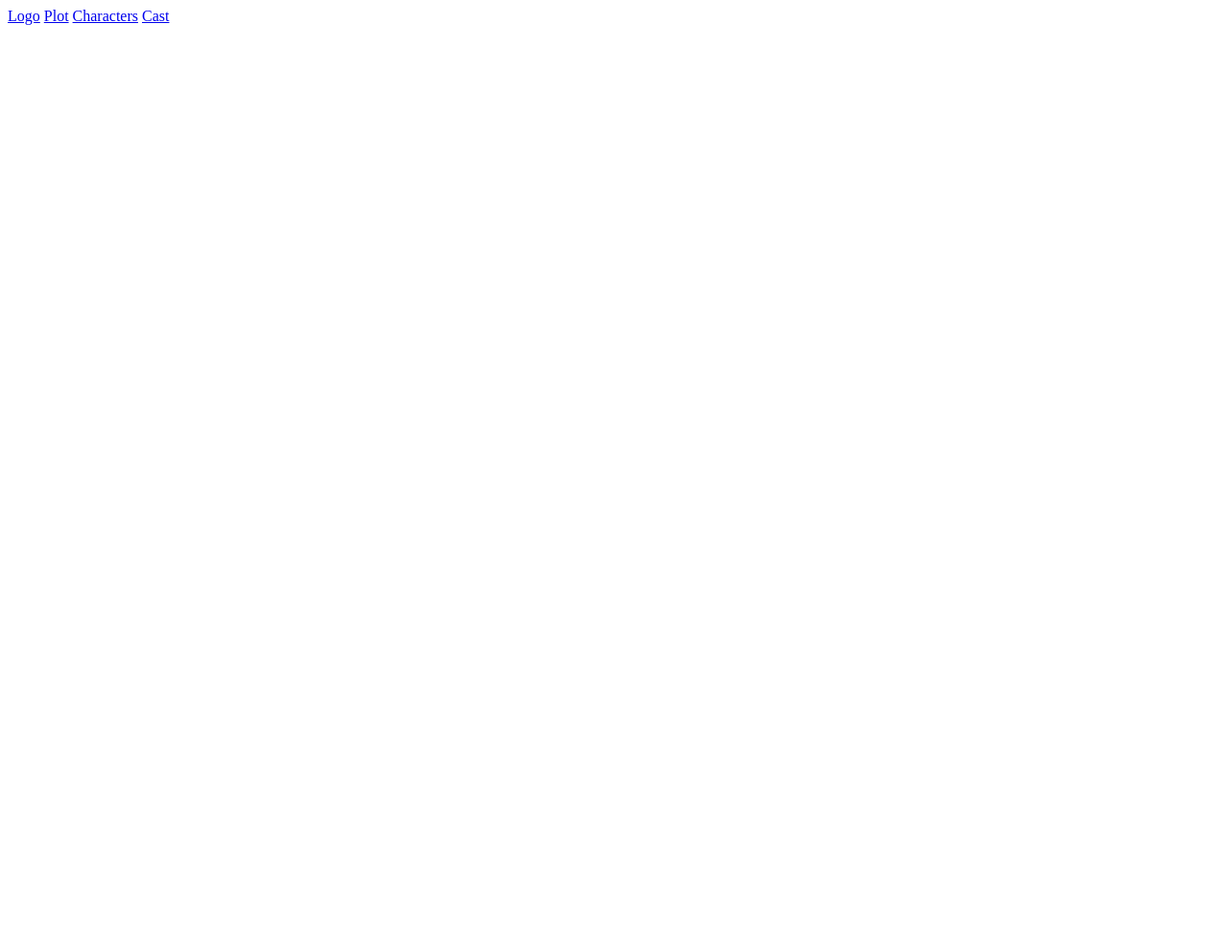
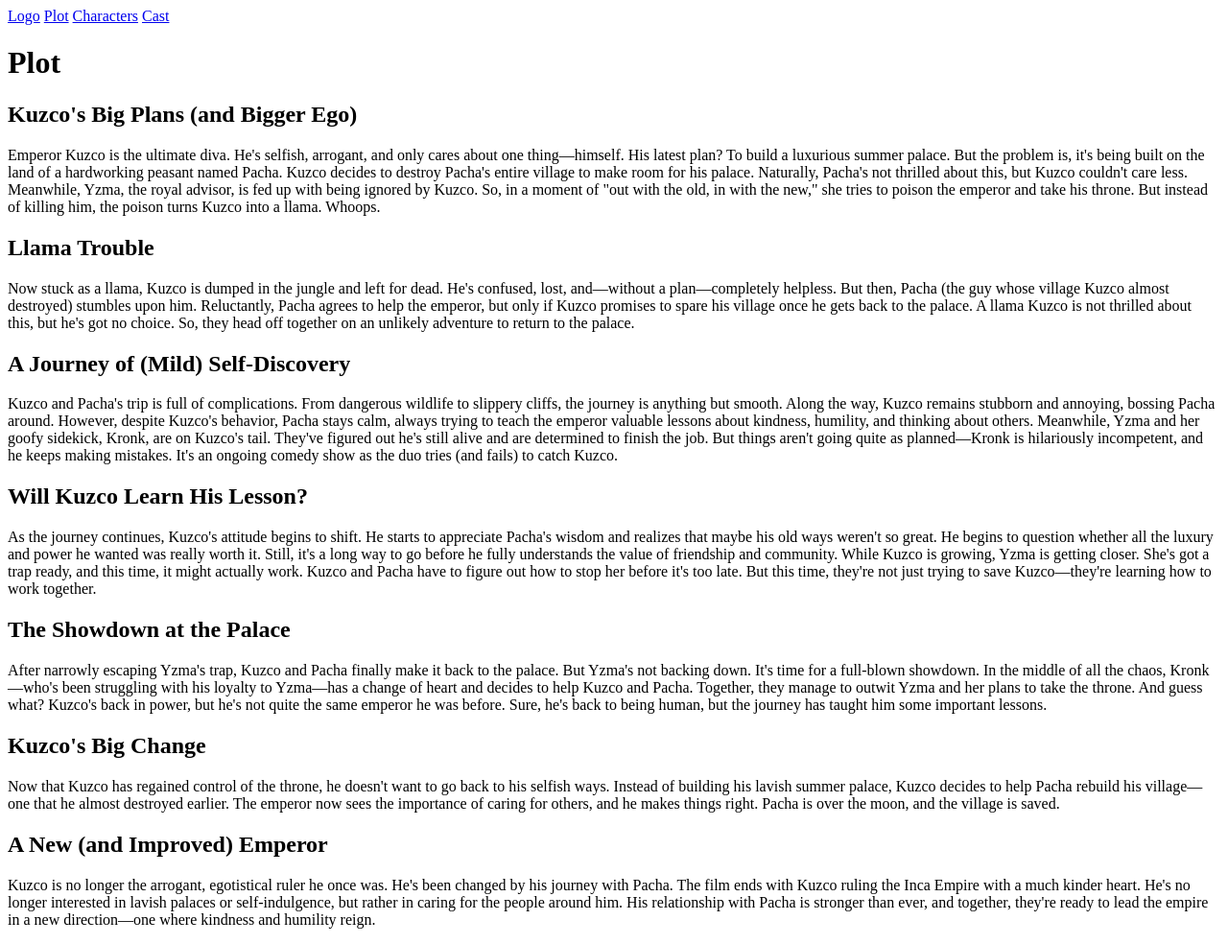
Before and after one commit to sanyasafi94/emperorsnewgroove-site, a plain HTML site: page plot.html in a window 1280 px wide. Shown: the whole page at 96% size. Before the commit the page ends 800 px from the top, so only its background shows below. Drawn offline with Linux system fonts and the light colour scheme.

Commit message:
create plot content

```diff
--- a/plot.html
+++ b/plot.html
@@ -21,12 +21,59 @@
         <a href="characters.html" class="nav__characters">Characters</a>
         <a href="cast.html" class="nav__cast">Cast</a>
       </nav>
+      <h1> Plot</h1>
     </header>
-  </body>
+
   <main>
     <section>
+      <div class="plot">
+        <h2 class="plot__title"> Kuzco's Big Plans (and Bigger Ego) </h2>
+        <p class="plot__text"> Emperor Kuzco is the ultimate diva. He's selfish, arrogant, and only cares about one thing—himself. His latest plan? To build a luxurious summer palace. But the problem is, it's being built on the land of a hardworking peasant named Pacha. Kuzco decides to destroy Pacha's entire village to make room for his palace. Naturally, Pacha's not thrilled about this, but Kuzco couldn't care less.
+
+          Meanwhile, Yzma, the royal advisor, is fed up with being ignored by Kuzco. So, in a moment of "out with the old, in with the new," she tries to poison the emperor and take his throne. But instead of killing him, the poison turns Kuzco into a llama. Whoops.</p>
+      </div>
+
+      <div class="plot">
+        <h2 class="plot__title">Llama Trouble </h2>
+        <p class="plot__text">Now stuck as a llama, Kuzco is dumped in the jungle and left for dead. He's confused, lost, and—without a plan—completely helpless. But then, Pacha (the guy whose village Kuzco almost destroyed) stumbles upon him. Reluctantly, Pacha agrees to help the emperor, but only if Kuzco promises to spare his village once he gets back to the palace. A llama Kuzco is not thrilled about this, but he's got no choice. So, they head off together on an unlikely adventure to return to the palace. </p>
+      </div>
+
+      <div class="plot">
+        <h2 class="plot__title">A Journey of (Mild) Self-Discovery</h2>
+        <p class="plot__text">Kuzco and Pacha's trip is full of complications. From dangerous wildlife to slippery cliffs, the journey is anything but smooth. Along the way, Kuzco remains stubborn and annoying, bossing Pacha around. However, despite Kuzco's behavior, Pacha stays calm, always trying to teach the emperor valuable lessons about kindness, humility, and thinking about others.
+
+          Meanwhile, Yzma and her goofy sidekick, Kronk, are on Kuzco's tail. They've figured out he's still alive and are determined to finish the job. But things aren't going quite as planned—Kronk is hilariously incompetent, and he keeps making mistakes. It's an ongoing comedy show as the duo tries (and fails) to catch Kuzco. </p>
+      </div>
+
+      <div class="plot">
+        <h2 class="plot__title">Will Kuzco Learn His Lesson?</h2>
+        <p class="plot__text">As the journey continues, Kuzco's attitude begins to shift. He starts to appreciate Pacha's wisdom and realizes that maybe his old ways weren't so great. He begins to question whether all the luxury and power he wanted was really worth it. Still, it's a long way to go before he fully understands the value of friendship and community.
+
+          While Kuzco is growing, Yzma is getting closer. She's got a trap ready, and this time, it might actually work. Kuzco and Pacha have to figure out how to stop her before it's too late. But this time, they're not just trying to save Kuzco—they're learning how to work together.</p>
+      </div>
+
+      <div class="plot">
+        <h2 class="plot__title">The Showdown at the Palace</h2>
+        <p class="plot__text">After narrowly escaping Yzma's trap, Kuzco and Pacha finally make it back to the palace. But Yzma's not backing down. It's time for a full-blown showdown. In the middle of all the chaos, Kronk—who's been struggling with his loyalty to Yzma—has a change of heart and decides to help Kuzco and Pacha. Together, they manage to outwit Yzma and her plans to take the throne.
+
+          And guess what? Kuzco's back in power, but he's not quite the same emperor he was before. Sure, he's back to being human, but the journey has taught him some important lessons.</p>
+      </div>
+
+      <div class="plot">
+        <h2 class="plot__title">Kuzco's Big Change</h2>
+        <p class="plot__text">Now that Kuzco has regained control of the throne, he doesn't want to go back to his selfish ways. Instead of building his lavish summer palace, Kuzco decides to help Pacha rebuild his village—one that he almost destroyed earlier. The emperor now sees the importance of caring for others, and he makes things right. Pacha is over the moon, and the village is saved.</p>
+      </div>
+
+      <div class="plot">
+        <h2 class="plot__title">A New (and Improved) Emperor</h2>
+        <p class="plot__text">Kuzco is no longer the arrogant, egotistical ruler he once was. He's been changed by his journey with Pacha. The film ends with Kuzco ruling the Inca Empire with a much kinder heart. He's no longer interested in lavish palaces or self-indulgence, but rather in caring for the people around him. His relationship with Pacha is stronger than ever, and together, they're ready to lead the empire in a new direction—one where kindness and humility reign.</p>
+      </div>
+
       <article></article>
     </section>
   </main>
+
   <footer></footer>
+
+  </body>
 </html>
```
Also changed, not shown: characters.html (+1 -1 lines).
